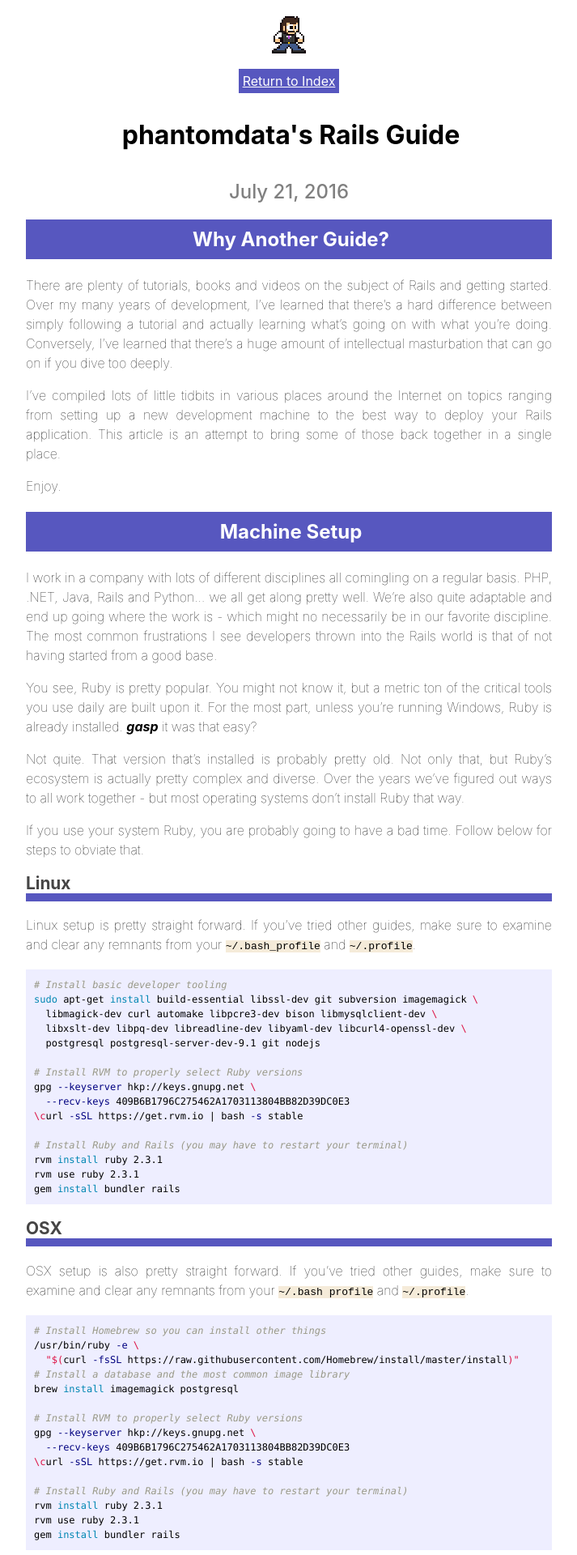
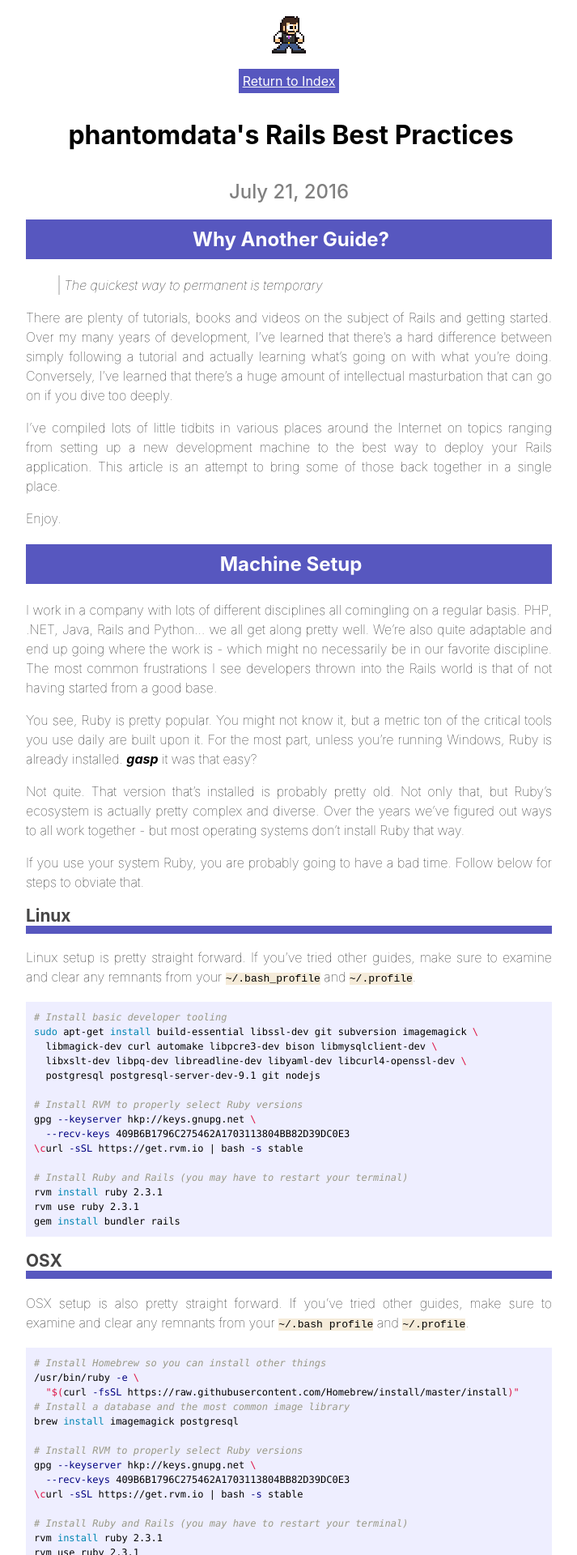
Before and after one commit to phantomdata/phantomdata.github.io, a Jekyll site: the page built from _posts/2016-07-21-rails-best-practices.markdown, in a window 1280 px wide. Shown: the top 1920 px of the page at 81% size, without its empty margins (283-996 px from the left). Built offline with Jekyll 4.4.1, drawn with Linux system fonts in a browser that asks for light colours.

Commit message:
Renaming rails guide to rails best practices, adding quote

```diff
--- a/_posts/2016-07-21-rails-guide.markdown
+++ b/_posts/2016-07-21-rails-best-practices.markdown
@@ -1,12 +1,14 @@
 ---
-title: phantomdata's Rails Guide
+title: phantomdata's Rails Best Practices
 author: Jordan T. Norlen
 date: 2016/07/21
-summary: A guide to rails development from a perspective of quality
+summary: A collection of Rails Best Practices and lessons hard learned over many years of doing Rails development
 layout: post
 ---
 
 # Why Another Guide?
+
+> The quickest way to permanent is temporary
 
 There are plenty of tutorials, books and videos on the subject of Rails and getting started.  Over my many years of development, I've learned that there's a hard difference between simply following a tutorial and actually learning what's going on with what you're doing.  Conversely, I've learned that there's a huge amount of intellectual masturbation that can go on if you dive too deeply.
 
--- a/_sass/_base.scss
+++ b/_sass/_base.scss
@@ -13,6 +13,11 @@ a:hover {
   background-color: #6351f5;
 }
 
+blockquote {
+  border-left: 2px solid #cecece;
+  font-style: italic;
+  padding-left: 5px;
+}
 
 h2 {
   color: #464545;
```
